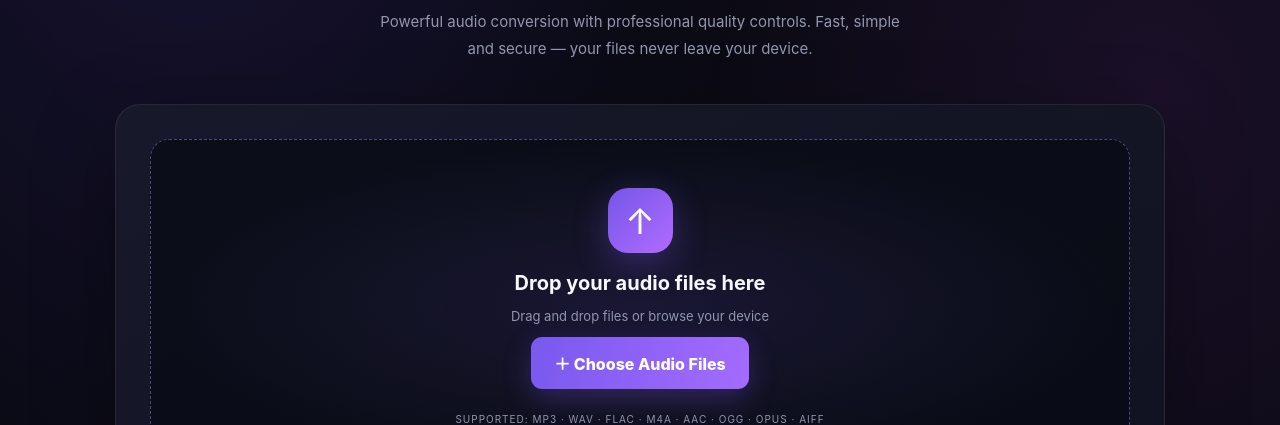
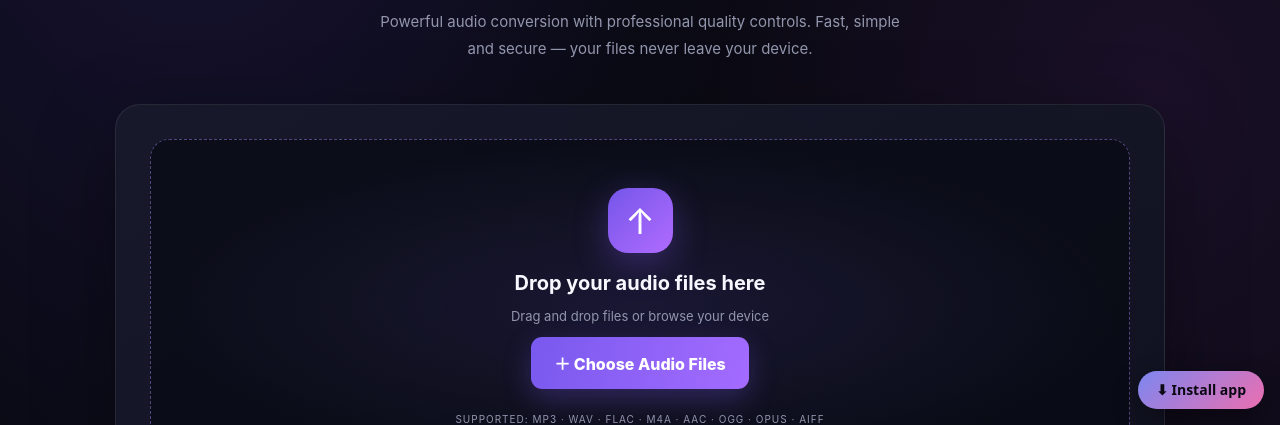
Before and after one commit to akingstar/audio-converter-pro, a plain HTML site: page index.html in a window 1280 px wide. Shown: the part 375-800 px from the top of the page. Drawn offline with Linux system fonts and the light colour scheme.

Commit message:
Add installable PWA: manifest, icons, service worker, install button

```diff
--- a/index.html
+++ b/index.html
@@ -148,5 +148,5 @@
   </footer>
 
   <script type="module" src="app.js"></script>
-</body>
+<script src="/audio-converter-pro/pwa.js" defer></script></body>
 </html>
--- /dev/null
+++ b/pwa.js
@@ -0,0 +1,82 @@
+(function () {
+  var CONFIG = {
+    base: "/audio-converter-pro/",
+    manifest: 'manifest.webmanifest',
+    sw: true,
+    accent: ["#818cf8", "#f472b6"],
+    fg: "#0b0a14",
+    linkIcon: "/audio-converter-pro/icon-192.png",
+    appleIcon: "/audio-converter-pro/icon-192.png"
+  };
+
+  function addLink(rel, href, extra) {
+    var old = document.querySelector('link[rel="' + rel + '"]');
+    if (old) {
+      if (old.getAttribute("href") === href) return;
+      old.parentNode.removeChild(old);
+    }
+    var link = document.createElement("link");
+    link.rel = rel;
+    link.href = href;
+    if (extra) Object.keys(extra).forEach(function (key) { link.setAttribute(key, extra[key]); });
+    document.head.appendChild(link);
+  }
+
+  if (CONFIG.manifest) addLink("manifest", CONFIG.base + CONFIG.manifest);
+  addLink("apple-touch-icon", CONFIG.appleIcon);
+  addLink("icon", CONFIG.linkIcon, { sizes: "192x192", type: "image/png" });
+
+  if (CONFIG.sw && "serviceWorker" in navigator) {
+    window.addEventListener("load", function () {
+      navigator.serviceWorker.register(CONFIG.base + "sw.js").catch(function () {});
+    });
+  }
+
+  var standalone = window.matchMedia("(display-mode: standalone)").matches || window.navigator.standalone === true;
+  if (standalone) return;
+
+  var isIOS = /iphone|ipad|ipod/i.test(navigator.userAgent);
+  var deferred = null;
+  var btn = document.createElement("button");
+  btn.type = "button";
+  btn.textContent = "\u2B07 Install app";
+  btn.setAttribute("aria-label", "Install this app on your phone");
+  btn.style.cssText = [
+    "position:fixed", "right:16px", "bottom:16px", "z-index:2147483000",
+    "display:none", "align-items:center", "gap:8px",
+    "padding:12px 18px", "border:0", "border-radius:999px",
+    "font:700 14px/1 system-ui,-apple-system,Segoe UI,sans-serif",
+    "color:" + CONFIG.fg, "cursor:pointer",
+    "background:linear-gradient(135deg," + CONFIG.accent[0] + "," + CONFIG.accent[1] + ")",
+    "box-shadow:0 10px 30px rgba(0,0,0,.45)", "opacity:.97"
+  ].join(";");
+
+  function show() { btn.style.display = "inline-flex"; }
+
+  btn.addEventListener("click", function () {
+    if (deferred) {
+      deferred.prompt();
+      deferred.userChoice.then(function () { btn.style.display = "none"; }).catch(function () {});
+      deferred = null;
+      return;
+    }
+    if (isIOS) {
+      alert("iPhone / iPad par: Share button dabayen, phir 'Add to Home Screen' chunein.");
+    } else {
+      alert("Browser menu (\u22ee) kholein, phir 'Install app' ya 'Add to Home screen' chunein.");
+    }
+  });
+
+  window.addEventListener("beforeinstallprompt", function (event) {
+    event.preventDefault();
+    deferred = event;
+    show();
+  });
+  window.addEventListener("appinstalled", function () { btn.style.display = "none"; });
+
+  function mount() {
+    document.body.appendChild(btn);
+    show();
+  }
+  if (document.body) mount(); else document.addEventListener("DOMContentLoaded", mount);
+})();
```
Also changed, not shown: sw.js (added, +53 -0 lines), icon-192.png (added), icon-512.png (added), icon-maskable-512.png (added), manifest.webmanifest (added).
